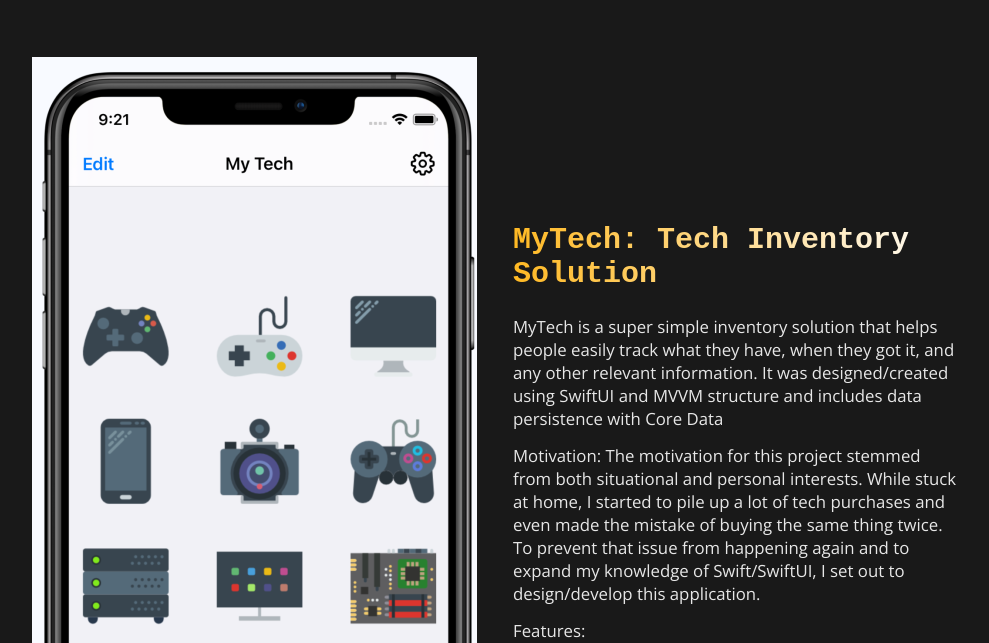
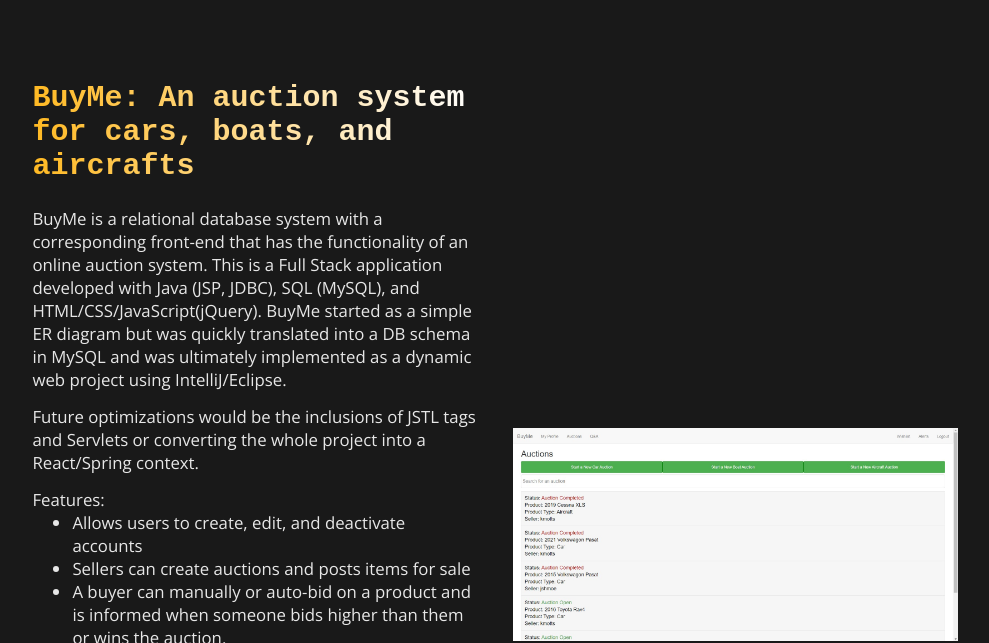
Before and after one commit to AK-Vitae/ak-website, a plain HTML site: page index.html in a window 1280 px wide. Shown: the part 2157-2800 px from the top of the page, without its empty margins (145-1134 px from the left). Drawn offline with nearby package versions, Linux system fonts and the light colour scheme.

Commit message:
Added BuyMe project details

```diff
--- a/index.html
+++ b/index.html
@@ -159,7 +159,58 @@
                     </a>
                 </div>
             </div>
+            <!-- BuyMe -->
+            <div class="project-item">
+                <div class="project-description has-margin-right">
+                    <h2> BuyMe: An auction system for cars, boats, and aircrafts</h2>
+                    <p>
+                        BuyMe is a relational database system with a corresponding front-end that has the functionality
+                        of an online auction
+                        system. This is a Full Stack application developed with Java (JSP, JDBC), SQL (MySQL), and
+                        HTML/CSS/JavaScript(jQuery).
+                        BuyMe started as a simple ER diagram but was quickly translated into a DB schema in MySQL and
+                        was ultimately implemented
+                        as a dynamic web project using IntelliJ/Eclipse.
 
+                    </p>
+                    <br>
+                    <p>
+                        Future optimizations would be the inclusions of JSTL tags and Servlets or converting the whole
+                        project into a
+                        React/Spring context.
+                    </p>
+                    <br>
+                    <p>
+                        Features:
+                    <ul style="padding-left: 40px; list-style-type: disc;">
+                        <li>Allows users to create, edit, and deactivate accounts</li>
+                        <li>Sellers can create auctions and posts items for sale</li>
+                        <li>A buyer can manually or auto-bid on a product and is informed when someone bids higher than
+                            them or wins the auction.</li>
+                        <li>Users can browse through items (filtered search using a search bar) and see the status of
+                            the current bidding</li>
+                        <li>Users can the transaction history of other users and set up alerts for when a product they
+                            are interested in becomes
+                            available</li>
+                        <li>The admin account can create new customer representative accounts and generate sales reports
+                            according to different
+                            criteria</li>
+                        <li>Users can post a public question that will be answered by a customer representative</li>
+                        <li>Customer representatives can remove bids, remove auctions, and edit/delete user accounts
+                        </li>
+                    </ul>
+                    </p>
+                    <a href="https://github.com/AK-Vitae/BuyMe" class="project-link" target="_blank">
+                        <i class="fa fa-github" aria-hidden="true"> Look at the Code</i>
+                    </a>
+                </div>
+                <div class="project-img">
+                    <input type="checkbox" id="zoomCheck">
+                    <label for="zoomCheck">
+                        <img src="Images/BuyMe.png">
+                    </label>
+                </div>
+            </div>
             <!-- MyTech -->
             <div class="project-item">
 
```
